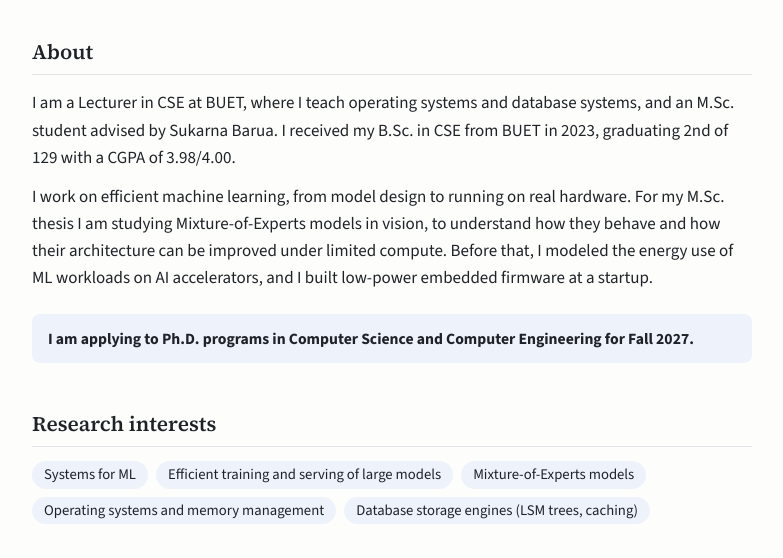
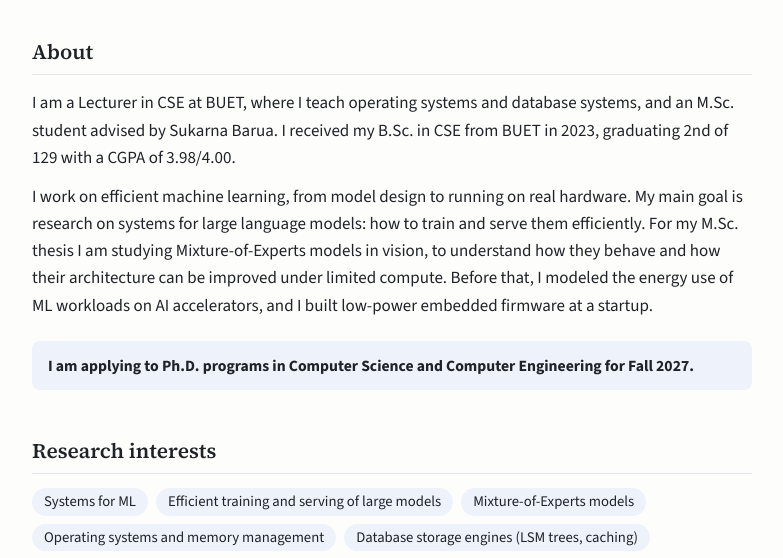
Before and after one commit to vodro/vodro.github.io, a plain HTML site: page index.html in a window 1280 px wide. Shown: the part 242-800 px from the top of the page, without its empty margins (248-1031 px from the left). Drawn offline with nearby package versions, Linux system fonts and the light colour scheme.

Commit message:
State research goal in About: systems for large language models

```diff
--- a/index.html
+++ b/index.html
@@ -122,7 +122,7 @@
 <section>
   <h2>About</h2>
   <p>I am a Lecturer in CSE at BUET, where I teach operating systems and database systems, and an M.Sc. student advised by Sukarna Barua. I received my B.Sc. in CSE from BUET in 2023, graduating 2nd of 129 with a CGPA of 3.98/4.00.</p>
-  <p>I work on efficient machine learning, from model design to running on real hardware. For my M.Sc. thesis I am studying Mixture-of-Experts models in vision, to understand how they behave and how their architecture can be improved under limited compute. Before that, I modeled the energy use of ML workloads on AI accelerators, and I built low-power embedded firmware at a startup.</p>
+  <p>I work on efficient machine learning, from model design to running on real hardware. My main goal is research on systems for large language models: how to train and serve them efficiently. For my M.Sc. thesis I am studying Mixture-of-Experts models in vision, to understand how they behave and how their architecture can be improved under limited compute. Before that, I modeled the energy use of ML workloads on AI accelerators, and I built low-power embedded firmware at a startup.</p>
   <p class="note"><strong>I am applying to Ph.D. programs in Computer Science and Computer Engineering for Fall 2027.</strong></p>
 </section>
 
```
